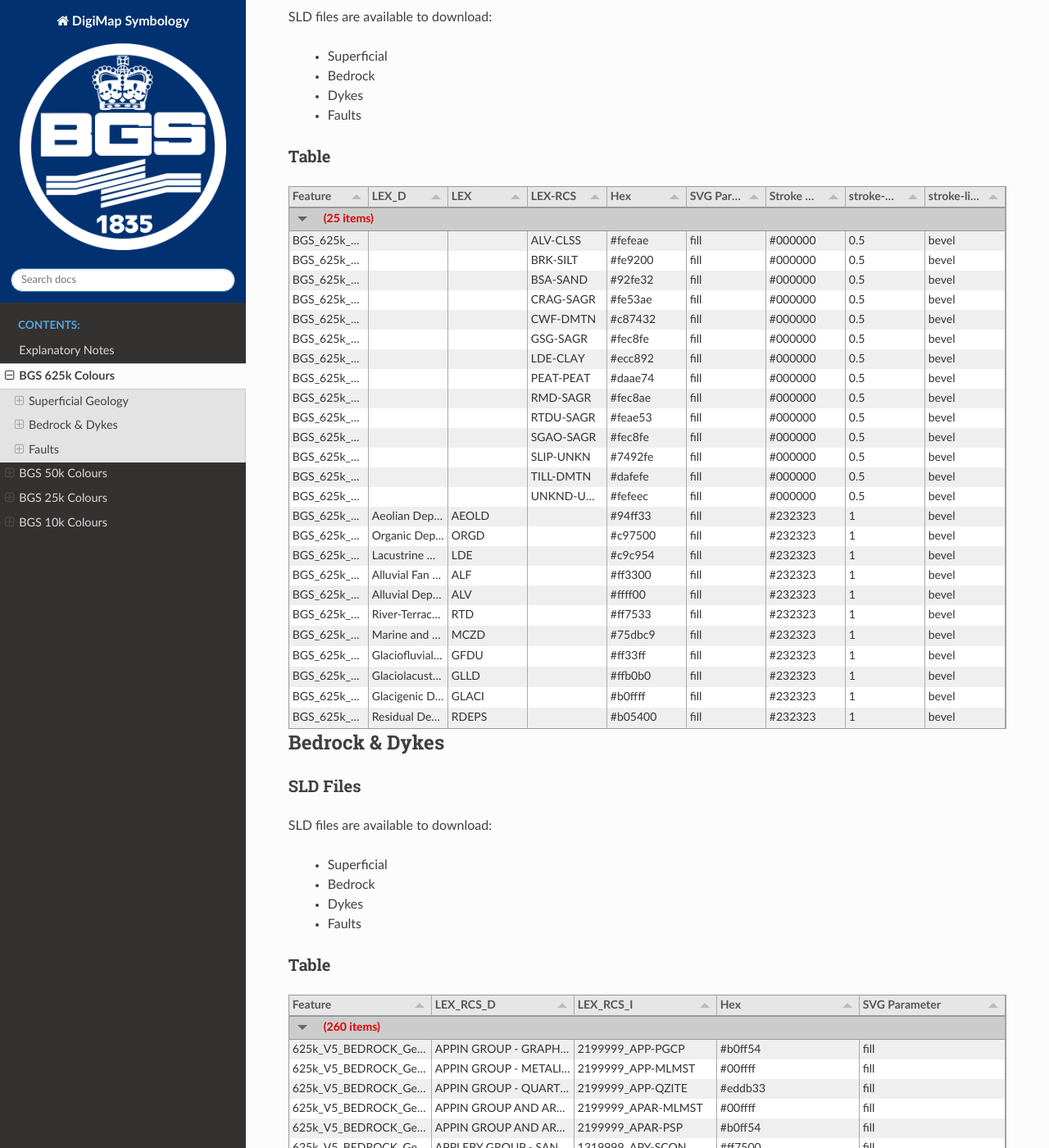
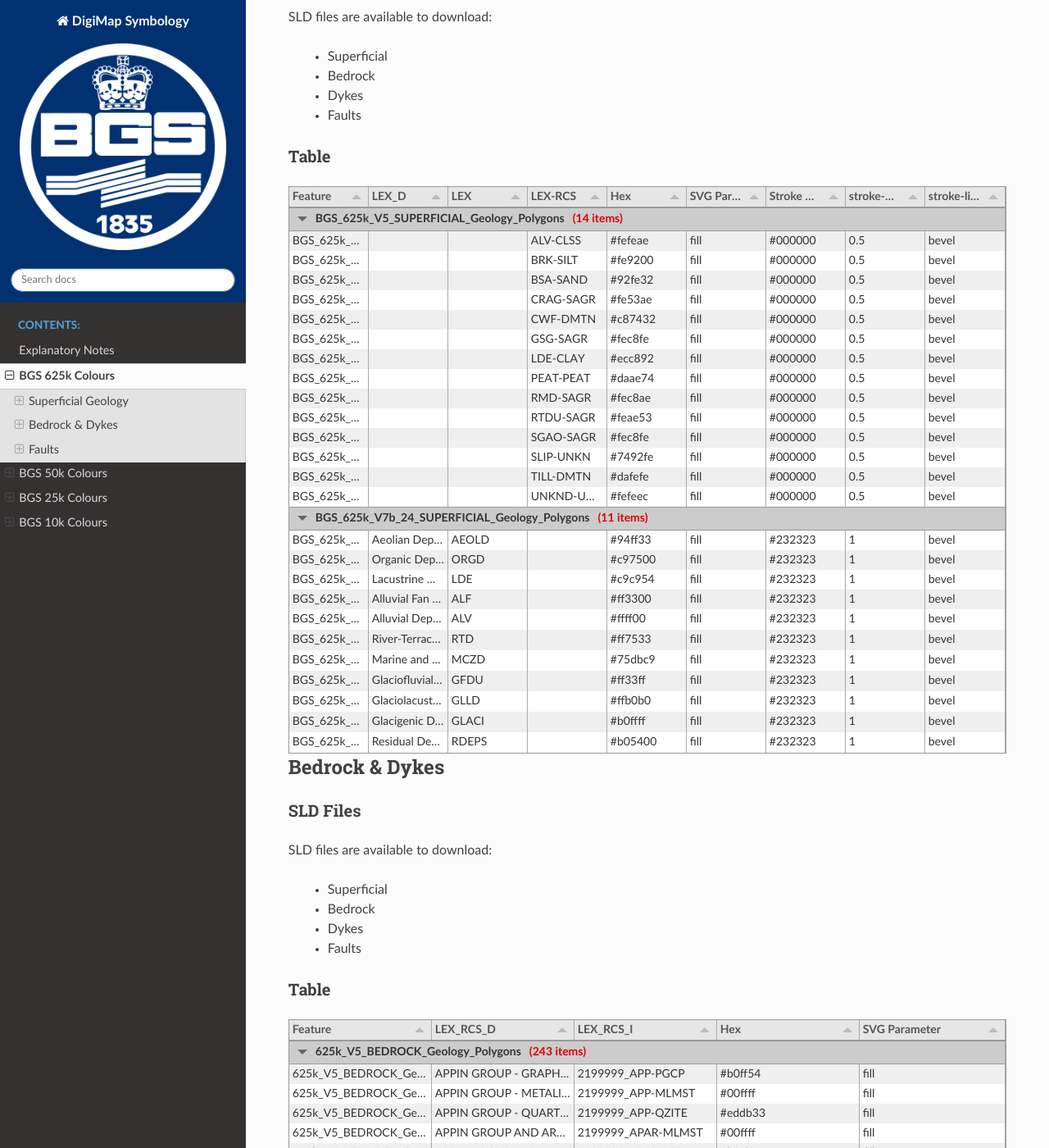
Before and after one commit to KoalaGeo/BGS-Colours, a Sphinx documentation site: the page built from docs/tables.rst, in a window 1280 px wide and 1400 px high, scrolled down 305 px. Shown: the whole window at 82% size. Built offline with Sphinx 7.4.7 and the Read the Docs theme 2.0.0, drawn with Linux system fonts in a browser that asks for light colours; some of the changed text lies outside the part shown.

Commit message:
Update tables.rst

```diff
--- a/docs/tables.rst
+++ b/docs/tables.rst
@@ -21,7 +21,7 @@
 
 .. raw :: html
 
-    <table id="superficial-table" tabulator-groupBy="Feature">
+    <table id="superficial-table" tabulator-groupBy="feature">
       <thead>
           <tr>
             <th>Feature</th>
@@ -332,7 +332,7 @@
 
 .. raw :: html
 
-    <table id="bedrock-table" tabulator-groupBy="Feature">
+    <table id="bedrock-table" tabulator-groupBy="feature">
       <thead>
           <tr>
             <th>Feature</th>
```
